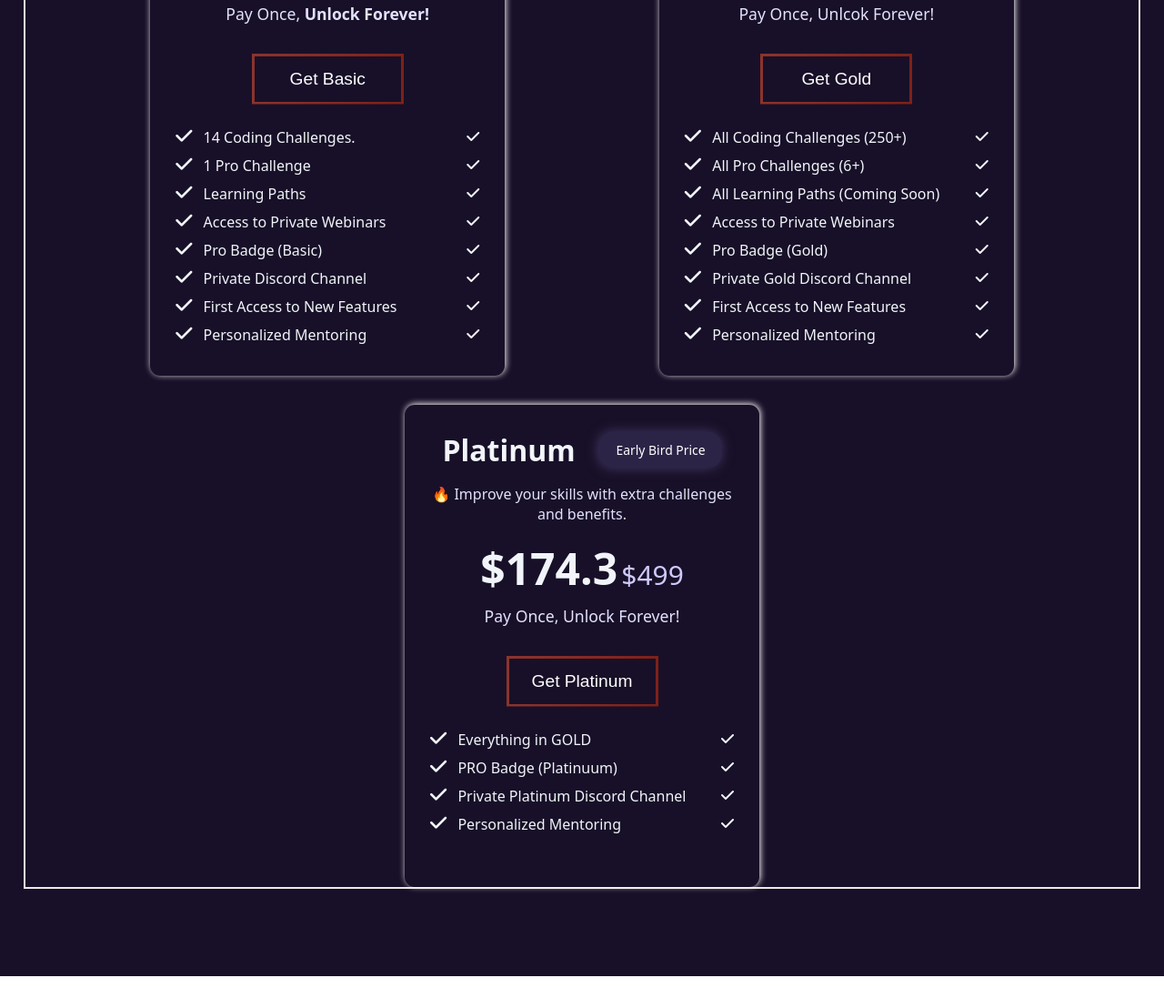
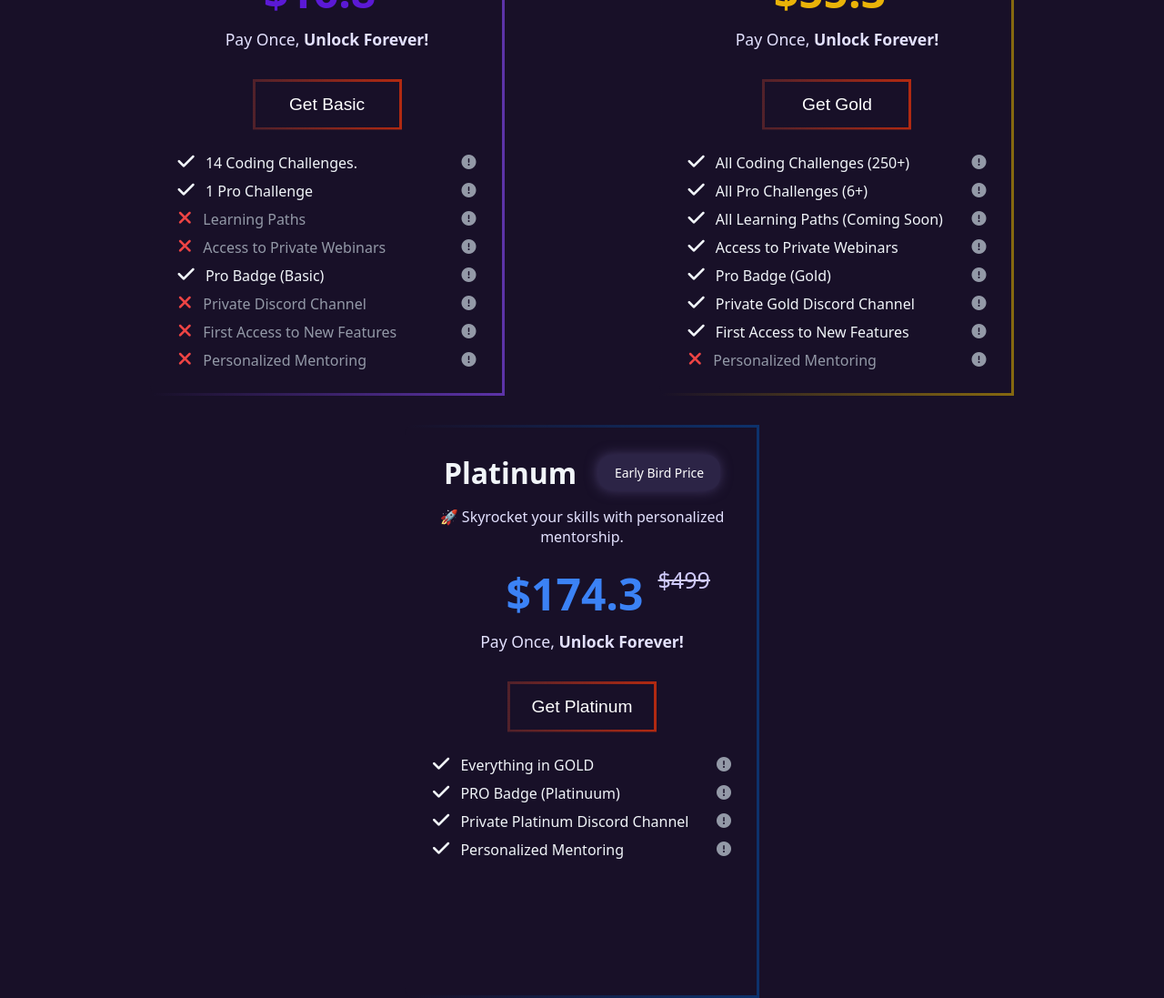
Before and after one commit to Jvshah124/Designed-Clone-of-Pricing-section-of--Icodethis, a plain HTML site: page index.html in a window 1280 px wide. Shown: the part 380-1477 px from the top of the page at 91% size. Before the commit the page ends 1453 px from the top, so only its background shows below. Drawn offline with Linux system fonts and the light colour scheme.

Commit message:
effects and animations

```diff
--- a/index.html
+++ b/index.html
@@ -15,10 +15,11 @@
   <body>
     <section class="plans">
       <h1>Become a PRO</h1>
+      <p>Welcome to IcodeThis ❤️</p>
 
       <div class="pricing">
         <!-- ----------Card 1------ -->
-        <div class="cards">
+        <div class="cards basic">
           <div class="mainn-text">
             <div class="basic-text">
               <h2>Basic</h2>
@@ -43,7 +44,10 @@
                 <i class="fa-solid fa-check"></i>
                 <span> 14 Coding Challenges.</span>
               </span>
-              <i class="fa-solid fa-check"></i>
+              <i
+                class="fa-solid fa-circle-exclamation"
+                style="color: #9399a7"
+              ></i>
             </li>
 
             <li>
@@ -51,55 +55,78 @@
                 <i class="fa-solid fa-check"></i>
                 <span> 1 Pro Challenge</span>
               </span>
-              <i class="fa-solid fa-check"></i>
+              <i
+                class="fa-solid fa-circle-exclamation"
+                style="color: #9399a7"
+              ></i>
             </li>
             <li>
               <span class="features">
-                <i class="fa-solid fa-check"></i>
-                <span> Learning Paths</span>
+                <i class="fa-solid fa-xmark" style="color: #ee4444"></i>
+                <span style="color: #9399a7"> Learning Paths</span>
               </span>
-              <i class="fa-solid fa-check"></i>
+              <i
+                class="fa-solid fa-circle-exclamation"
+                style="color: #9399a7"
+              ></i>
             </li>
             <li>
               <span class="features">
-                <i class="fa-solid fa-check"></i>
-                <span> Access to Private Webinars</span>
+                <i class="fa-solid fa-xmark" style="color: #ee4444"></i>
+                <span style="color: #9399a7"> Access to Private Webinars</span>
               </span>
-              <i class="fa-solid fa-check"></i>
+              <i
+                class="fa-solid fa-circle-exclamation"
+                style="color: #9399a7"
+              ></i>
             </li>
             <li>
               <span class="features">
                 <i class="fa-solid fa-check"></i>
                 <span> Pro Badge (Basic)</span>
               </span>
-              <i class="fa-solid fa-check"></i>
+              <i
+                class="fa-solid fa-circle-exclamation"
+                style="color: #9399a7"
+              ></i>
             </li>
             <li>
               <span class="features">
-                <i class="fa-solid fa-check"></i>
-                <span> Private Discord Channel</span>
+                <i class="fa-solid fa-xmark" style="color: #ee4444"></i>
+                <span style="color: #9399a7"> Private Discord Channel</span>
               </span>
-              <i class="fa-solid fa-check"></i>
+              <i
+                class="fa-solid fa-circle-exclamation"
+                style="color: #9399a7"
+              ></i>
             </li>
             <li>
               <span class="features">
-                <i class="fa-solid fa-check"></i>
-                <span> First Access to New Features</span>
+                <i class="fa-solid fa-xmark" style="color: #ee4444"></i>
+                <span style="color: #9399a7">
+                  First Access to New Features</span
+                >
               </span>
-              <i class="fa-solid fa-check"></i>
+              <i
+                class="fa-solid fa-circle-exclamation"
+                style="color: #9399a7"
+              ></i>
             </li>
             <li>
               <span class="features">
-                <i class="fa-solid fa-check"></i>
-                <span> Personalized Mentoring</span>
+                <i class="fa-solid fa-xmark" style="color: #ee4444"></i>
+                <span style="color: #9399a7"> Personalized Mentoring</span>
               </span>
-              <i class="fa-solid fa-check"></i>
+              <i
+                class="fa-solid fa-circle-exclamation"
+                style="color: #9399a7"
+              ></i>
             </li>
           </ul>
         </div>
 
         <!-- ------Card 2-------- -->
-        <div class="cards">
+        <div class="cards gold">
           <div class="mainn-text">
             <div class="basic-text">
               <h2>Gold</h2>
@@ -108,13 +135,13 @@
             <span class="basic-span">Early Bird Price</span>
           </div>
           <p class="pra">
-            🔥 Improve your skills with extra challenges and benefits.
+            💪 Strengthen your skills with all challenges and lessons.
           </p>
           <div class="price">
             <strong>$55.3</strong>
             <span>$159</span>
           </div>
-          <p class="unlock">Pay Once, Unlcok Forever!</p>
+          <p class="unlock">Pay Once, <strong>Unlock Forever!</strong></p>
 
           <button class="btn-2">Get Gold</button>
 
@@ -124,7 +151,10 @@
                 <i class="fa-solid fa-check"></i>
                 <span> All Coding Challenges (250+)</span>
               </span>
-              <i class="fa-solid fa-check"></i>
+              <i
+                class="fa-solid fa-circle-exclamation"
+                style="color: #9399a7"
+              ></i>
             </li>
 
             <li>
@@ -132,49 +162,70 @@
                 <i class="fa-solid fa-check"></i>
                 <span> All Pro Challenges (6+)</span>
               </span>
-              <i class="fa-solid fa-check"></i>
+              <i
+                class="fa-solid fa-circle-exclamation"
+                style="color: #9399a7"
+              ></i>
             </li>
             <li>
               <span class="features">
                 <i class="fa-solid fa-check"></i>
                 <span> All Learning Paths (Coming Soon)</span>
               </span>
-              <i class="fa-solid fa-check"></i>
+              <i
+                class="fa-solid fa-circle-exclamation"
+                style="color: #9399a7"
+              ></i>
             </li>
             <li>
               <span class="features">
                 <i class="fa-solid fa-check"></i>
                 <span> Access to Private Webinars</span>
               </span>
-              <i class="fa-solid fa-check"></i>
+              <i
+                class="fa-solid fa-circle-exclamation"
+                style="color: #9399a7"
+              ></i>
             </li>
             <li>
               <span class="features">
                 <i class="fa-solid fa-check"></i>
                 <span> Pro Badge (Gold)</span>
               </span>
-              <i class="fa-solid fa-check"></i>
+              <i
+                class="fa-solid fa-circle-exclamation"
+                style="color: #9399a7"
+              ></i>
             </li>
             <li>
               <span class="features">
                 <i class="fa-solid fa-check"></i>
                 <span> Private Gold Discord Channel</span>
               </span>
-              <i class="fa-solid fa-check"></i>
+              <i
+                class="fa-solid fa-circle-exclamation"
+                style="color: #9399a7"
+              ></i>
             </li>
             <li>
               <span class="features">
                 <i class="fa-solid fa-check"></i>
                 <span> First Access to New Features</span>
               </span>
-              <i class="fa-solid fa-check"></i>
+              <i
+                class="fa-solid fa-circle-exclamation"
+                style="color: #9399a7"
+              ></i>
             </li>
             <li>
               <span class="features">
-                <i class="fa-solid fa-check"></i>
-                <span> Personalized Mentoring</span>
+                <i class="fa-solid fa-xmark" style="color: #ee4444"></i>
+                <span style="color: #9399a7"> Personalized Mentoring</span>
               </span>
-              <i class="fa-solid fa-check"></i>
+              <i
+                class="fa-solid fa-circle-exclamation"
+                style="color: #9399a7"
+              ></i>
             </li>
           </ul>
         </div>
@@ -189,13 +240,13 @@
             <span class="basic-span">Early Bird Price</span>
           </div>
           <p class="pra">
-            🔥 Improve your skills with extra challenges and benefits.
+            🚀 Skyrocket your skills with personalized mentorship.
           </p>
           <div class="price">
             <strong>$174.3</strong>
             <span>$499</span>
           </div>
-          <p class="unlock">Pay Once, Unlock Forever!</p>
+          <p class="unlock">Pay Once, <strong>Unlock Forever!</strong></p>
           <button class="btn-3">Get Platinum</button>
           <ul>
             <li>
@@ -203,32 +254,48 @@
                 <i class="fa-solid fa-check"></i>
                 <span> Everything in GOLD</span>
               </span>
-              <i class="fa-solid fa-check"></i>
+              <i
+                class="fa-solid fa-circle-exclamation"
+                style="color: #9399a7"
+              ></i>
             </li>
             <li>
               <span class="features">
                 <i class="fa-solid fa-check"></i>
                 <span> PRO Badge (Platinuum)</span>
               </span>
-              <i class="fa-solid fa-check"></i>
+              <i
+                class="fa-solid fa-circle-exclamation"
+                style="color: #9399a7"
+              ></i>
             </li>
             <li>
               <span class="features">
                 <i class="fa-solid fa-check"></i>
                 <span> Private Platinum Discord Channel</span>
               </span>
-              <i class="fa-solid fa-check"></i>
+              <i
+                class="fa-solid fa-circle-exclamation"
+                style="color: #9399a7"
+              ></i>
             </li>
             <li>
               <span class="features">
                 <i class="fa-solid fa-check"></i>
                 <span> Personalized Mentoring</span>
               </span>
-              <i class="fa-solid fa-check"></i>
+              <i
+                class="fa-solid fa-circle-exclamation"
+                style="color: #9399a7"
+              ></i>
             </li>
           </ul>
         </div>
       </div>
     </section>
+
+    <!-- ------------Javascript---------------- -->
+
+    <script src="main.js"></script>
   </body>
 </html>
--- a/style.css
+++ b/style.css
@@ -20,9 +20,13 @@
   color: #ffffff;
 }
 
+.plans p {
+  color: #f1f1f1;
+  font-size: 1.1rem;
+}
+
 .pricing {
   margin: 64px 0;
-  border: 2px solid rgb(236, 232, 232);
   width: 100%;
   height: auto;
   display: flex;
@@ -33,16 +37,107 @@
 }
 
 .cards {
-  /* border: 2px solid blueviolet; */
-  box-shadow: 1px -1px 7px #fff;
+  position: relative;
+  border: 3px solid transparent;
+  overflow: hidden;
+  /* box-shadow: 1px -1px 7px #fff; */
   border-radius: 11px;
   width: 390px;
   height: 630px;
   padding: 28px;
   background-color: #181028;
+  transition: transform 0.3s ease, box-shadow 0.3s ease;
 }
+
+/* ---------Animation (Basic)---------- */
+.basic {
+  animation: basicFlow 5s linear infinite;
+}
+
+.basic:hover {
+  box-shadow: 0 0 20px #5b19d5;
+}
+@keyframes basicFlow {
+  0% {
+    border-image-source: linear-gradient(to right, transparent, #5c33a8);
+    border-image-slice: 1;
+  }
+  100% {
+    border-image-source: linear-gradient(to right, #5c33a8, transparent);
+    border-image-slice: 1;
+  }
+}
+
+/* ----------(Animation Gold)---------------- */
+.gold {
+  animation: goldFlow 5s linear infinite;
+}
+
+.gold:hover {
+  box-shadow: 0 0 20px #eab308;
+}
+
+@keyframes goldFlow {
+  0% {
+    border-image-source: linear-gradient(to right, transparent, #856810);
+    border-image-slice: 1;
+  }
+  100% {
+    border-image-source: linear-gradient(to right, #856810, transparent);
+    border-image-slice: 1;
+  }
+}
+
+/* ----------Animaton(Platinum)---------- */
 .platinum {
+  animation: platinumFlow 5s linear infinite;
+}
+
+.platinum:hover {
+  box-shadow: 0 0 20px #3b82f6;
+}
+
+@keyframes platinumFlow {
+  0% {
+    border-image-source: linear-gradient(to right, transparent, #0d326c);
+    border-image-slice: 1;
+  }
+  100% {
+    border-image-source: linear-gradient(to right, #3b82f6, transparent);
+    border-image-slice: 1;
+  }
+}
+
+/* -----------Animation .cards ----------- */
+.cards::before {
+  content: "";
+  position: absolute;
+  top: 27%;
+  left: 0;
+  width: 95%;
+  height: 12%;
+  z-index: -1;
+  background: radial-gradient(
+    circle,
+    rgba(113, 106, 113, 0.314),
+    transparent
+  ); /* Circular gradient for glow effect */
+  transform-origin: center;
+  transform: scale(0);
+  transition: transform 1s ease; /* Transition for glow effect */
+}
+
+.cards:hover {
+  transform: scale(1.02); /* Enlarge the card on hover */
+  /* Add a subtle shadow on hover */
+}
+
+.cards:hover::before {
+  transform: scale(1.5); /* Enlarge the glow effect on hover */
+}
+*/ .platinum {
   height: 530px;
+  background-color: #6d2067;
 }
 
 .mainn-text {
@@ -76,15 +171,39 @@
   background-color: transparent;
 }
 
+.price {
+  position: relative;
+  padding-top: 3px;
+}
 .price strong {
+  padding-right: 1rem;
+}
+.basic .price strong {
   color: #f1f5f9;
   font-size: 3rem;
   margin-top: 2rem;
+  color: #5b19d5;
+}
+
+.gold .price strong {
+  color: #f1f5f9;
+  font-size: 3rem;
+  margin-top: 2rem;
+  color: #eab308;
+}
+
+.platinum .price strong {
+  color: #f1f5f9;
+  font-size: 3rem;
+  margin-top: 2rem;
+  color: #3b82f6;
 }
 
 .price > span {
   color: #cfcafb;
-  font-size: 1.87rem;
+  font-size: 1.57rem;
+  position: absolute;
+  text-decoration: line-through;
 }
 
 .cards .unlock {
@@ -107,8 +226,8 @@
   position: relative;
   overflow: hidden;
   cursor: pointer;
-  animation: clickAnimation 2s linear infinite;
-  transition: all 0.3s ease-in;
+  animation: clickAnimation 4s linear infinite;
+  transition: all 0.3s ease-in-out;
 }
 
 .cards button:hover {
```
Also changed, not shown: main.js (added).
